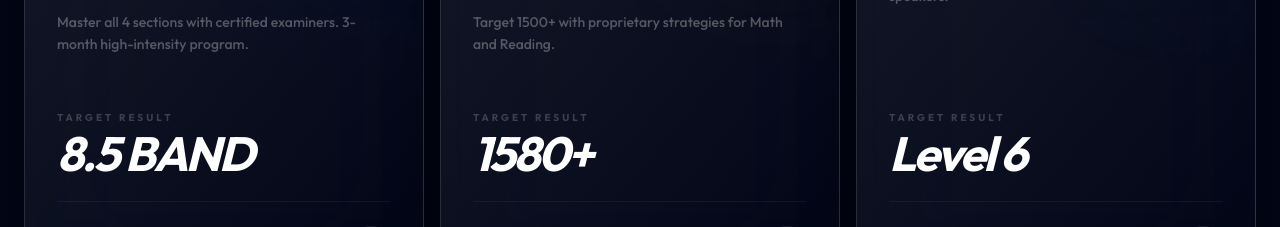
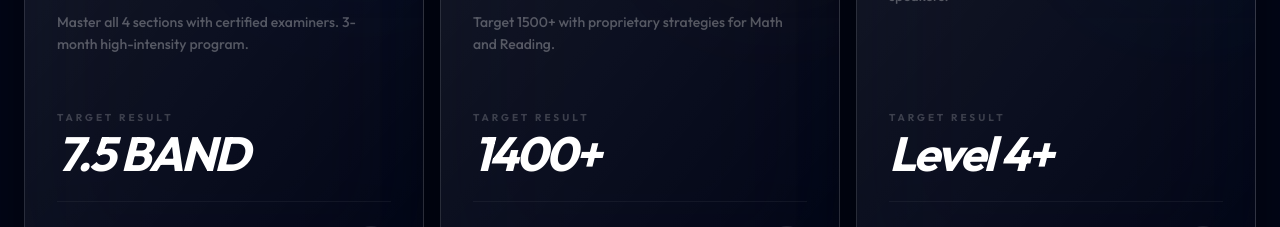
Before and after one commit to Core-academy-org/CORE-Academy, a React (Vite) app: page / in a window 1280 px wide. Shown: the part 1880-2107 px from the top of the page. Built offline with nearby package versions, Linux system fonts and the light colour scheme.

Commit message:
Update Courses.tsx

```diff
--- a/src/components/Courses.tsx
+++ b/src/components/Courses.tsx
@@ -5,29 +5,29 @@ import { useLanguage } from "../contexts/LanguageContext";
 
 const getCourses = (t: (key: string) => string) => [
   {
-    id: "ielts",
+    id: "IELTS",
     title: t("course_ielts"),
     desc: t("course_ielts_desc"),
     accent: "bg-brand-blue",
-    result: "8.5 BAND",
+    result: "7.5 BAND",
     tags: ["British Council", "IDP"],
     outcome: "Global University Readiness"
   },
   {
-    id: "sat",
+    id: "SAT",
     title: t("course_sat"),
     desc: t("course_sat_desc"),
     accent: "bg-brand-orange",
-    result: "1580+",
+    result: "1400+",
     tags: ["Digital SAT", "Math", "Reading"],
     outcome: "Ivy League Standard"
   },
   {
-    id: "topik",
+    id: "TOPIK",
     title: t("course_topik"),
     desc: t("course_topik_desc"),
     accent: "bg-brand-cyan",
-    result: "Level 6",
+    result: "Level 4+",
     tags: ["Korean", "GKS Scholarship"],
     outcome: "GKS Scholarship Success"
   }
```
